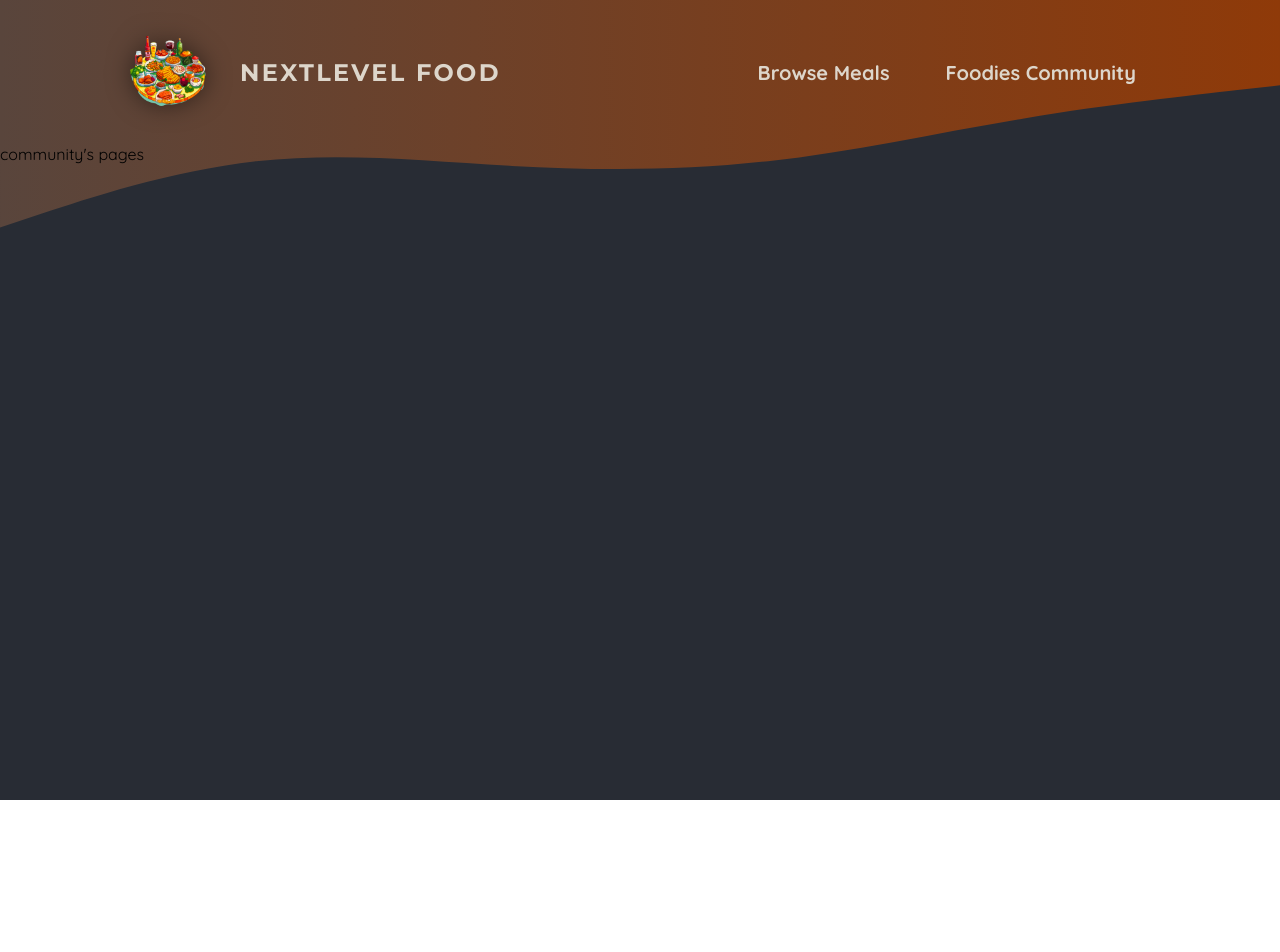
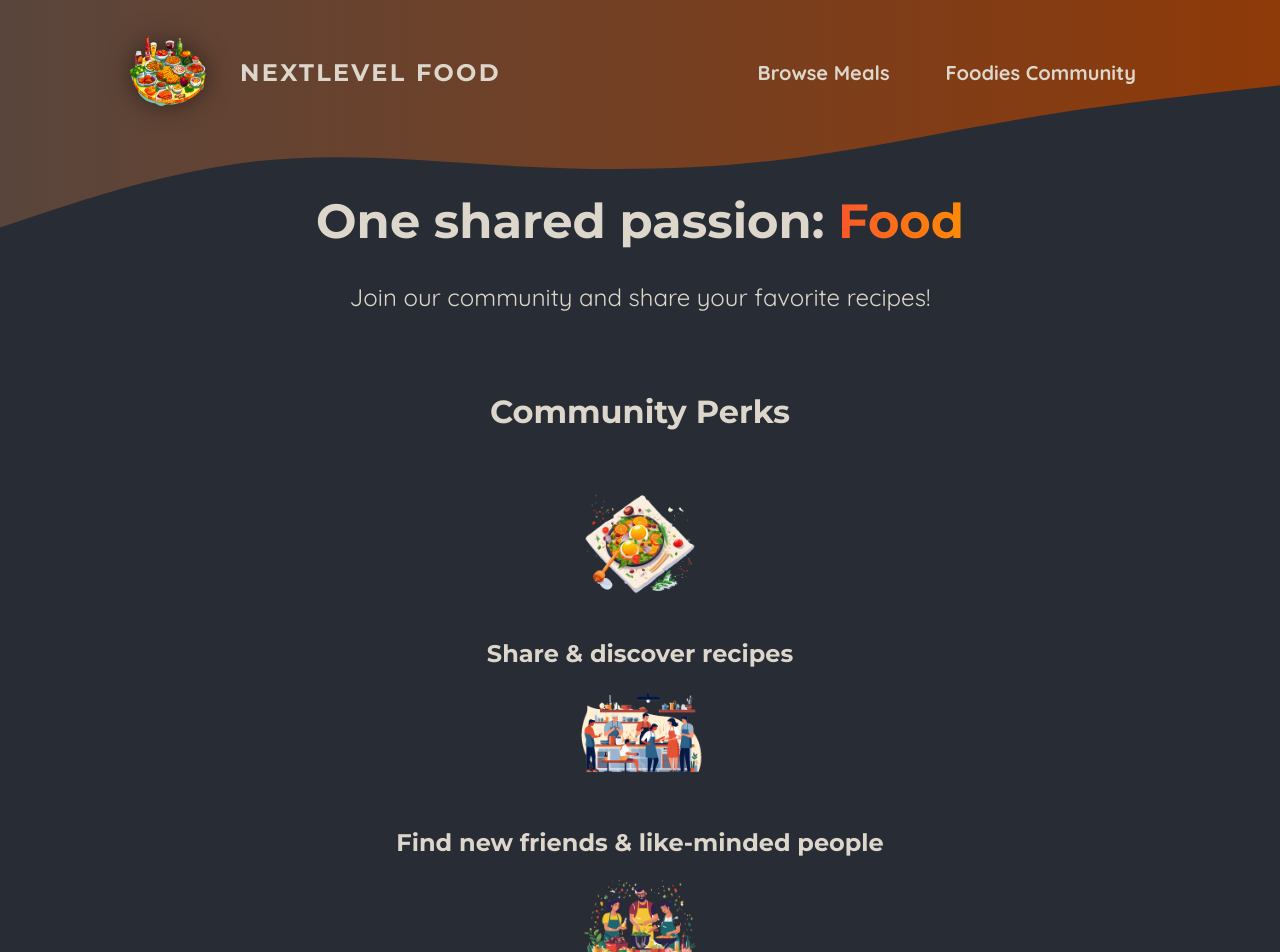
Before and after one commit to Dyraxe/Foodies-next-app, a Next.js app: page /community in a window 1280 px wide. Shown: the top 952 px of the page. Before the commit the page ends 800 px from the top, so only its background shows below. Built offline with nearby package versions, Linux system fonts and the light colour scheme.

Commit message:
Populate community's page

```diff
--- a/app/community/page.js
+++ b/app/community/page.js
@@ -1,3 +1,40 @@
+import Image from "next/image";
+
+import mealIcon from "@/assets/icons/meal.png";
+import communityIcon from "@/assets/icons/community.png";
+import eventsIcon from "@/assets/icons/events.png";
+import classes from "./page.module.css";
+
 export default function CommunityPage() {
-  return <div>community&apos;s pages</div>;
+  return (
+    <>
+      <header className={classes.header}>
+        <h1>
+          One shared passion: <span className={classes.highlight}>Food</span>
+        </h1>
+        <p>Join our community and share your favorite recipes!</p>
+      </header>
+      <main className={classes.main}>
+        <h2>Community Perks</h2>
+
+        <ul className={classes.perks}>
+          <li>
+            <Image src={mealIcon} alt="A delicious meal" />
+            <p>Share & discover recipes</p>
+          </li>
+          <li>
+            <Image src={communityIcon} alt="A crowd of people, cooking" />
+            <p>Find new friends & like-minded people</p>
+          </li>
+          <li>
+            <Image
+              src={eventsIcon}
+              alt="A crowd of people at a cooking event"
+            />
+            <p>Participate in exclusive events</p>
+          </li>
+        </ul>
+      </main>
+    </>
+  );
 }
--- /dev/null
+++ b/app/community/page.module.css
@@ -0,0 +1,61 @@
+.header {
+  gap: 3rem;
+  margin: 3rem auto 5rem auto;
+  width: 90%;
+  max-width: 75rem;
+  color: #ddd6cb;
+  font-size: 1.5rem;
+  text-align: center;
+}
+
+.header h1 {
+  font-family: "Montserrat", sans-serif;
+}
+
+.highlight {
+  background: linear-gradient(90deg, #f9572a, #ff8a05);
+  background-clip: text;
+  -webkit-background-clip: text;
+  -webkit-text-fill-color: transparent;
+}
+
+.main {
+  width: 90%;
+  max-width: 40rem;
+  margin: 0 auto;
+  text-align: center;
+}
+
+.main h2 {
+  font-family: "Montserrat", sans-serif;
+  font-size: 2rem;
+  margin-bottom: 3rem;
+  color: #ddd6cb;
+}
+
+.perks {
+  list-style: none;
+  margin: 3rem 0;
+  padding: 0;
+}
+
+.perks li {
+  display: flex;
+  flex-direction: column;
+  align-items: center;
+  gap: 2rem;
+}
+
+.perks img {
+  width: 8rem;
+  height: 8rem;
+  object-fit: contain;
+}
+
+.perks p {
+  font-family: "Montserrat", sans-serif;
+  font-size: 1.5rem;
+  font-weight: bold;
+  margin: 0;
+  color: #ddd6cb;
+}
--- a/app/page.module.css
+++ b/app/page.module.css
@@ -19,7 +19,7 @@
 .hero h1 {
   font-size: 2rem;
   font-weight: bold;
-  font-family: 'Montserrat', sans-serif;
+  font-family: "Montserrat", sans-serif;
   letter-spacing: 0.15rem;
   text-transform: uppercase;
   background: linear-gradient(90deg, #f9572a, #ffc905);
--- a/components/image/image-slideshow.js
+++ b/components/image/image-slideshow.js
@@ -27,7 +27,7 @@
   useEffect(() => {
     const interval = setInterval(() => {
       setCurrentImageIndex((prevIndex) =>
-        prevIndex < images.length - 1 ? prevIndex + 1 : 0
+        prevIndex < images.length - 1 ? prevIndex + 1 : 0,
       );
     }, 5000);
 
--- a/components/main-header/main-header.module.css
+++ b/components/main-header/main-header.module.css
@@ -53,7 +53,7 @@
   text-decoration: none;
   color: #ddd6cb;
   font-weight: bold;
-  font-family: 'Montserrat', sans-serif;
+  font-family: "Montserrat", sans-serif;
   letter-spacing: 0.15rem;
   text-transform: uppercase;
   font-size: 1.5rem;
--- a/next.config.js
+++ b/next.config.js
@@ -1,4 +1,4 @@
 /** @type {import('next').NextConfig} */
-const nextConfig = {}
+const nextConfig = {};
 
-module.exports = nextConfig
+module.exports = nextConfig;
```
Also changed, not shown: app/globals.css (+3 -5 lines), components/main-header/main-header-background.module.css (line endings or trailing spaces), 1 other file (tests, documents, lock files or other folders).
